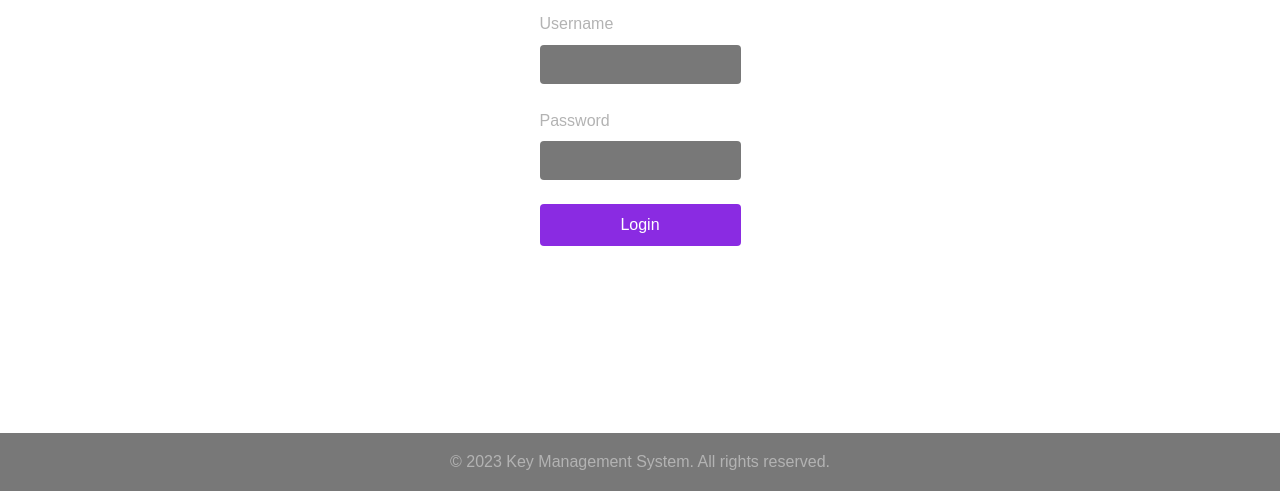
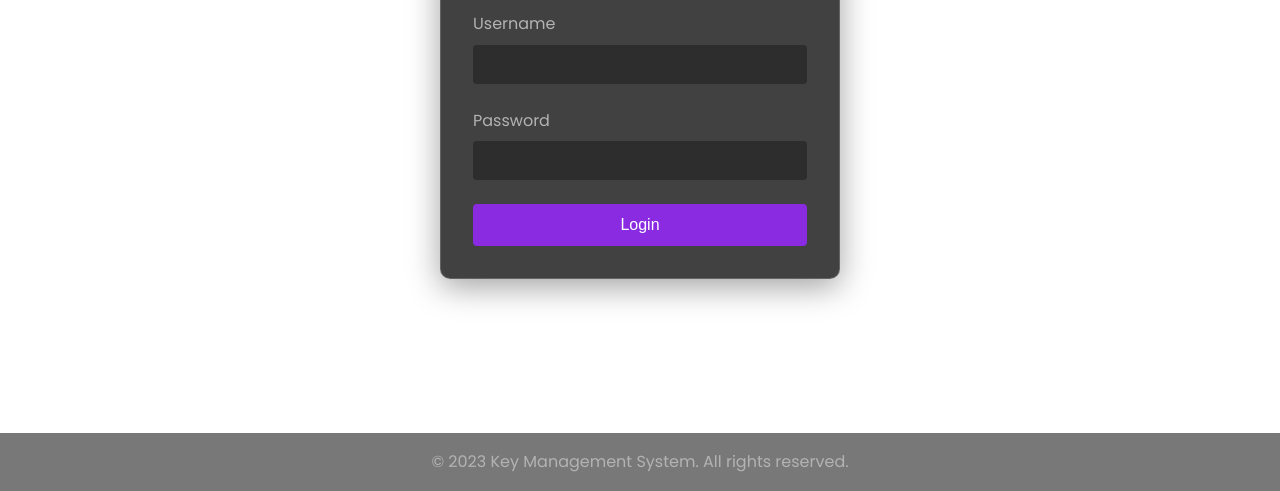
Before and after one commit to Zaidbaidadekalb/website2, a plain HTML site: page public/login.html in a window 1280 px wide. Shown: the part 309-800 px from the top of the page. Drawn offline with Linux system fonts and the light colour scheme.

Commit message:
Update login.html

```diff
--- a/public/login.html
+++ b/public/login.html
@@ -4,7 +4,7 @@
     <meta charset="UTF-8">
     <meta name="viewport" content="width=device-width, initial-scale=1.0">
     <title>Login - Key Management System</title>
-    <link href="https://fonts.googleapis.com/css2?family=Inter:wght@300;400;500;700&display=swap" rel="stylesheet">
+    <link href="https://fonts.googleapis.com/css2?family=Poppins:wght@300;400;500;700&display=swap" rel="stylesheet">
     <link rel="stylesheet" href="/css/styles.css">
 </head>
 <body>
@@ -20,8 +20,7 @@
     </header>
 
     <main>
-        <div class="container">
-            <div class="card fade-in">
+        <div class="card glass-morphism fade-in">
             <h1 class="slide-up">Login</h1>
             <form id="login-form" class="slide-up">
                 <div class="form-group">
@@ -32,10 +31,8 @@
                     <label for="password">Password</label>
                     <input type="password" id="password" name="password" required autocomplete="current-password">
                 </div>
-                    <div id="error-container" class="error-message"></div>
                 <button type="submit">Login</button>
             </form>
-            </div>
         </div>
     </main>
 
```
Lines whose indentation alone changed are shown as unchanged.
